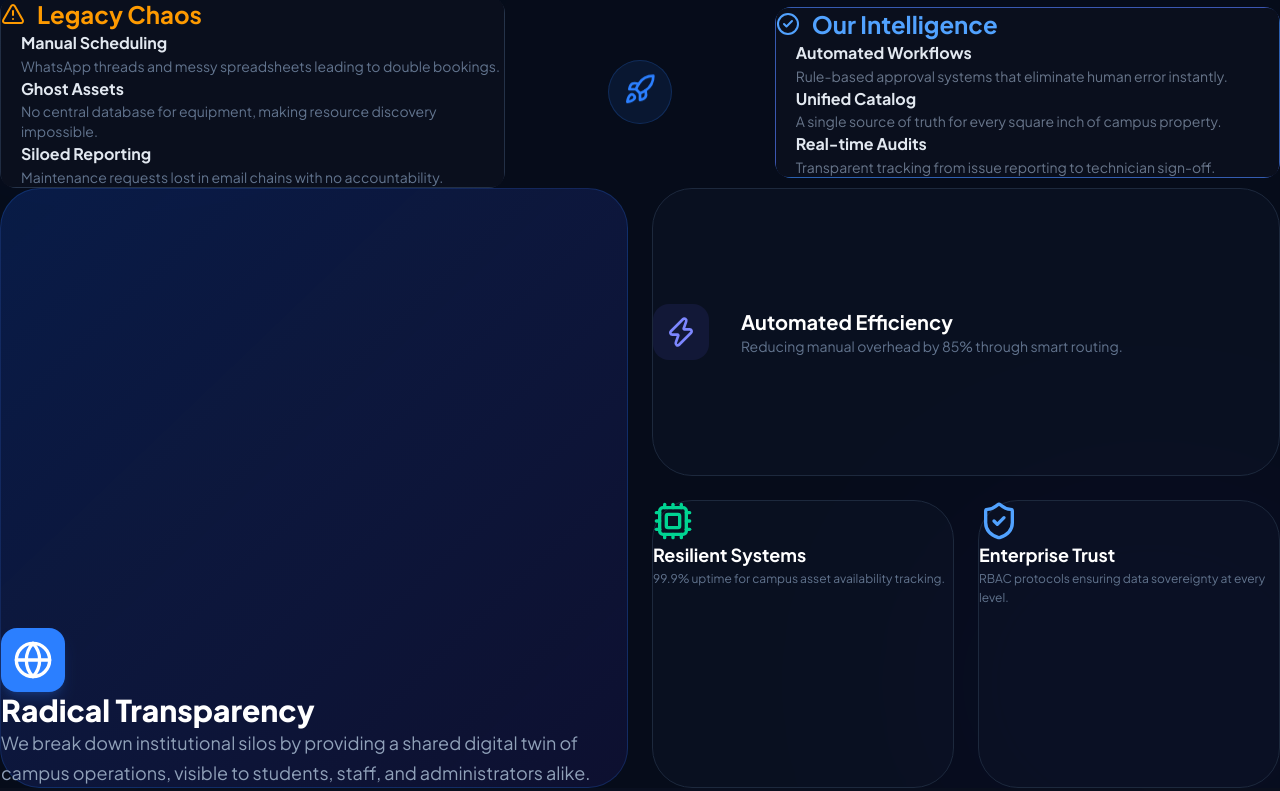
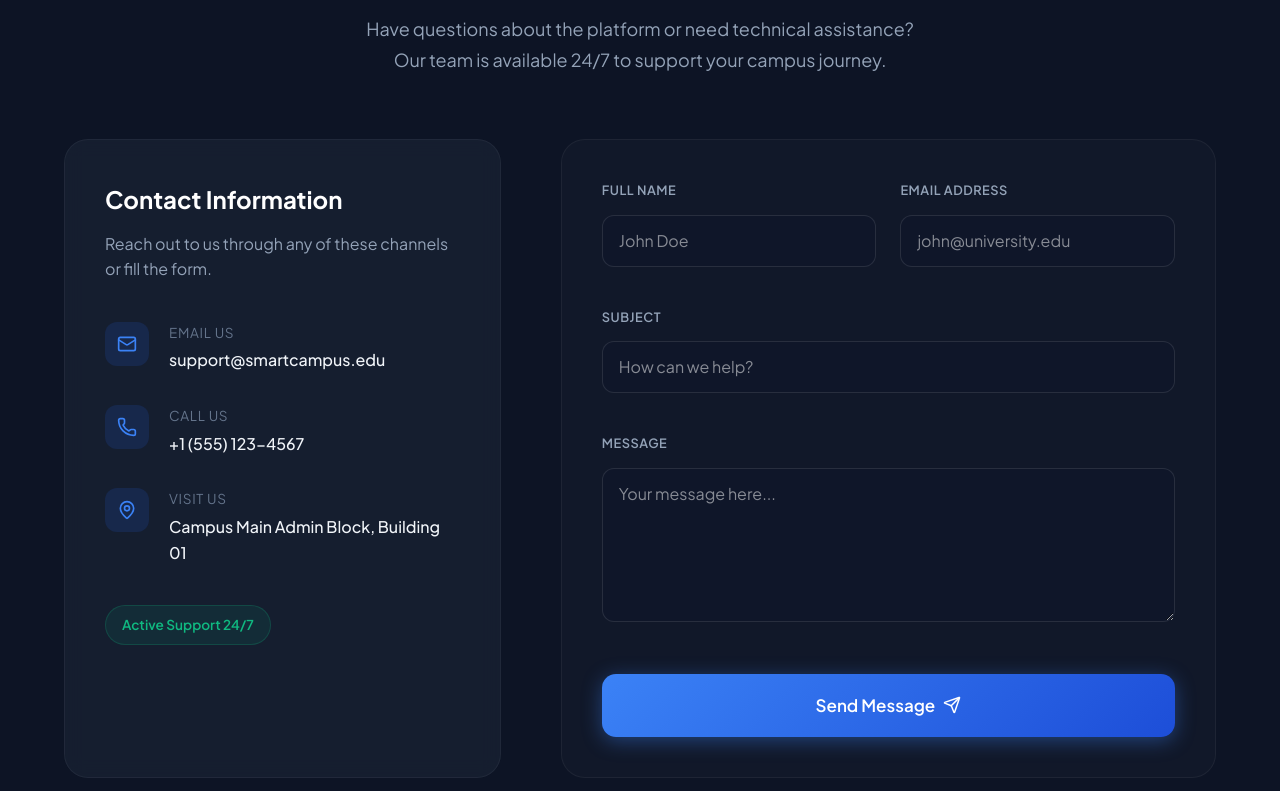
Before and after one commit to Janith854/it3030-paf-2026-smart-campus-group83, a React (Vite) app in the folder frontend/: page / in a window 1280 px wide. Shown: the part 1501-2292 px from the top of the page. Built offline with nearby package versions, Linux system fonts and the light colour scheme; no server answers.

Commit message:
feat: update homepage UI and components

```diff
--- a/frontend/src/components/About.jsx
+++ b/frontend/src/components/About.jsx
@@ -45,98 +45,36 @@ export default function About() {
           </motion.p>
         </div>
 
-        {/* Narrative Section: The Transformation */}
-        <div className="grid lg:grid-cols-12 gap-12 items-center mb-32">
-          <motion.div
-            className="lg:col-span-5 space-y-8"
-            initial={{ opacity: 0, x: -30 }}
-            whileInView={{ opacity: 1, x: 0 }}
-            viewport={{ once: true }}
-          >
-            <div className="p-1 rounded-2xl bg-linear-to-br from-slate-800 to-slate-900 border border-slate-700/50">
-              <div className="p-8 bg-[#0a0f1d] rounded-xl">
-                <h3 className="text-2xl font-bold mb-6 flex items-center gap-3 text-amber-500">
-                  <AlertTriangle className="w-6 h-6" /> Legacy Chaos
-                </h3>
-                <div className="space-y-6">
-                  {[
-                    { title: "Manual Scheduling", desc: "WhatsApp threads and messy spreadsheets leading to double bookings." },
-                    { title: "Ghost Assets", desc: "No central database for equipment, making resource discovery impossible." },
-                    { title: "Siloed Reporting", desc: "Maintenance requests lost in email chains with no accountability." }
-                  ].map((item, i) => (
-                    <div key={i} className="flex gap-4 group">
-                      <div className="w-1 h-full bg-slate-800 group-hover:bg-amber-500/50 transition-colors" />
-                      <div>
-                        <h4 className="font-bold text-slate-200 group-hover:text-amber-500 transition-colors">{item.title}</h4>
-                        <p className="text-sm text-slate-500">{item.desc}</p>
-                      </div>
-                    </div>
-                  ))}
-                </div>
-              </div>
-            </div>
-          </motion.div>
 
-          <div className="lg:col-span-2 flex items-center justify-center">
-            <div className="w-16 h-16 rounded-full bg-blue-500/10 border border-blue-500/20 flex items-center justify-center">
-              <Rocket className="w-8 h-8 text-blue-500 animate-bounce" />
-            </div>
-          </div>
-
-          <motion.div
-            className="lg:col-span-5 space-y-8"
-            initial={{ opacity: 0, x: 30 }}
-            whileInView={{ opacity: 1, x: 0 }}
-            viewport={{ once: true }}
-          >
-            <div className="p-1 rounded-2xl bg-linear-to-br from-blue-500/50 to-indigo-500/50 border border-blue-400/30">
-              <div className="p-8 bg-[#0a0f1d] rounded-xl">
-                <h3 className="text-2xl font-bold mb-6 flex items-center gap-3 text-blue-400">
-                  <CheckCircle2 className="w-6 h-6" /> Our Intelligence
-                </h3>
-                <div className="space-y-6">
-                  {[
-                    { title: "Automated Workflows", desc: "Rule-based approval systems that eliminate human error instantly." },
-                    { title: "Unified Catalog", desc: "A single source of truth for every square inch of campus property." },
-                    { title: "Real-time Audits", desc: "Transparent tracking from issue reporting to technician sign-off." }
-                  ].map((item, i) => (
-                    <div key={i} className="flex gap-4 group">
-                      <div className="w-1 h-full bg-slate-800 group-hover:bg-blue-500 transition-colors" />
-                      <div>
-                        <h4 className="font-bold text-slate-200 group-hover:text-blue-400 transition-colors">{item.title}</h4>
-                        <p className="text-sm text-slate-400/70">{item.desc}</p>
-                      </div>
-                    </div>
-                  ))}
-                </div>
-              </div>
-            </div>
-          </motion.div>
-        </div>
 
         {/* Bento Grid: Mission Pillars */}
-        <div className="grid grid-cols-1 md:grid-cols-4 md:grid-rows-2 gap-6 h-auto md:h-[600px]">
+        <div className="grid grid-cols-1 md:grid-cols-2 lg:grid-cols-4 gap-6 auto-rows-[minmax(200px,auto)] text-left">
           {/* Main Feature - Transparency */}
           <motion.div
-            className="md:col-span-2 md:row-span-2 p-10 rounded-[2.5rem] bg-linear-to-br from-blue-600/20 to-indigo-600/10 border border-blue-500/20 hover:border-blue-500/40 transition-all flex flex-col justify-end group"
+            className="md:col-span-2 lg:row-span-2 p-10 rounded-3xl bg-gradient-to-br from-blue-600/20 to-indigo-600/10 border border-blue-500/20 hover:border-blue-500/40 transition-all flex flex-col justify-between group relative overflow-hidden"
             whileHover={{ y: -5 }}
             initial={{ opacity: 0, scale: 0.95 }}
             whileInView={{ opacity: 1, scale: 1 }}
             viewport={{ once: true }}
           >
+            {/* Background Glow */}
+            <div className="absolute top-[-20%] right-[-10%] w-[50%] h-[50%] bg-blue-500/20 blur-[80px] rounded-full pointer-events-none group-hover:bg-blue-500/30 transition-colors" />
+
             <div className="w-16 h-16 rounded-2xl bg-blue-500 text-white flex items-center justify-center mb-8 shadow-lg shadow-blue-500/20 group-hover:scale-110 transition-transform">
               <Globe className="w-10 h-10" />
             </div>
-            <h3 className="text-3xl font-black mb-4 group-hover:text-blue-400 transition-colors">Radical Transparency</h3>
-            <p className="text-slate-400 text-lg leading-relaxed">
-              We break down institutional silos by providing a shared digital twin of campus operations,
-              visible to students, staff, and administrators alike.
-            </p>
+            <div>
+              <h3 className="text-3xl font-black mb-4 group-hover:text-blue-400 transition-colors relative z-10">Radical Transparency</h3>
+              <p className="text-slate-400 text-lg leading-relaxed relative z-10">
+                We break down institutional silos by providing a shared digital twin of campus operations,
+                visible to students, staff, and administrators alike.
+              </p>
+            </div>
           </motion.div>
 
           {/* Efficiency Card */}
           <motion.div
-            className="md:col-span-2 md:row-span-1 p-8 rounded-[2.5rem] bg-slate-900/40 border border-slate-800 hover:border-slate-700 transition-all flex items-center gap-8 group"
+            className="md:col-span-2 p-8 rounded-3xl bg-slate-900/50 border border-slate-800 hover:border-slate-700 transition-all flex flex-col sm:flex-row items-start sm:items-center gap-6 group"
             whileHover={{ y: -5 }}
             initial={{ opacity: 0, scale: 0.95 }}
             whileInView={{ opacity: 1, scale: 1 }}
@@ -147,37 +85,45 @@ export default function About() {
               <Zap className="w-8 h-8" />
             </div>
             <div>
-              <h3 className="text-xl font-bold mb-2">Automated Efficiency</h3>
-              <p className="text-slate-500 text-sm">Reducing manual overhead by 85% through smart routing.</p>
+              <h3 className="text-xl font-bold mb-2 text-slate-100">Automated Efficiency</h3>
+              <p className="text-slate-400 text-sm leading-relaxed">Reducing manual overhead by 85% through smart, automated rule-based routing.</p>
             </div>
           </motion.div>
 
           {/* Reliability Card */}
           <motion.div
-            className="p-8 rounded-[2.5rem] bg-slate-900/40 border border-slate-800 hover:border-slate-700 transition-all group lg:col-span-1"
+            className="p-8 rounded-3xl bg-slate-900/50 border border-slate-800 hover:border-slate-700 transition-all flex flex-col justify-between group"
             whileHover={{ y: -5 }}
             initial={{ opacity: 0, scale: 0.95 }}
             whileInView={{ opacity: 1, scale: 1 }}
             viewport={{ once: true }}
             transition={{ delay: 0.2 }}
           >
-            <Cpu className="w-10 h-10 text-emerald-400 mb-6 group-hover:scale-110 transition-transform" />
-            <h3 className="text-lg font-bold mb-2">Resilient Systems</h3>
-            <p className="text-slate-500 text-xs leading-relaxed">99.9% uptime for campus asset availability tracking.</p>
+            <div className="w-12 h-12 rounded-xl bg-emerald-500/10 text-emerald-400 flex items-center justify-center mb-6 group-hover:scale-110 transition-transform">
+              <Cpu className="w-6 h-6" />
+            </div>
+            <div>
+              <h3 className="text-lg font-bold mb-2 text-slate-100">Resilient Systems</h3>
+              <p className="text-slate-400 text-sm leading-relaxed">99.9% uptime for continuous campus asset tracking.</p>
+            </div>
           </motion.div>
 
           {/* Security Card */}
           <motion.div
-            className="p-8 rounded-[2.5rem] bg-slate-900/40 border border-slate-800 hover:border-slate-700 transition-all group lg:col-span-1"
+            className="p-8 rounded-3xl bg-slate-900/50 border border-slate-800 hover:border-slate-700 transition-all flex flex-col justify-between group"
             whileHover={{ y: -5 }}
             initial={{ opacity: 0, scale: 0.95 }}
             whileInView={{ opacity: 1, scale: 1 }}
             viewport={{ once: true }}
             transition={{ delay: 0.3 }}
           >
-            <ShieldCheck className="w-10 h-10 text-blue-400 mb-6 group-hover:scale-110 transition-transform" />
-            <h3 className="text-lg font-bold mb-2">Enterprise Trust</h3>
-            <p className="text-slate-500 text-xs leading-relaxed">RBAC protocols ensuring data sovereignty at every level.</p>
+            <div className="w-12 h-12 rounded-xl bg-blue-500/10 text-blue-400 flex items-center justify-center mb-6 group-hover:scale-110 transition-transform">
+              <ShieldCheck className="w-6 h-6" />
+            </div>
+            <div>
+              <h3 className="text-lg font-bold mb-2 text-slate-100">Enterprise Trust</h3>
+              <p className="text-slate-400 text-sm leading-relaxed">RBAC protocols ensuring robust data sovereignty.</p>
+            </div>
           </motion.div>
         </div>
       </div>
--- a/frontend/src/pages/LandingPage.jsx
+++ b/frontend/src/pages/LandingPage.jsx
@@ -1,7 +1,5 @@
 import Navbar from '../components/Navbar';
 import Hero from '../components/Hero';
-import About from '../components/About';
-import Services from '../components/Services';
 import Contact from '../components/Contact';
 import Footer from '../components/Footer';
 
@@ -13,11 +11,7 @@ export default function LandingPage() {
         {/* SECTION 1: HOME */}
         <Hero />
 
-        {/* SECTION 2: ABOUT (id="about") */}
-        <About />
 
-        {/* SECTION 3: SERVICES (id="services") */}
-        <Services />
 
         {/* SECTION 4: CONTACT (id="contact") */}
         <Contact />
```
